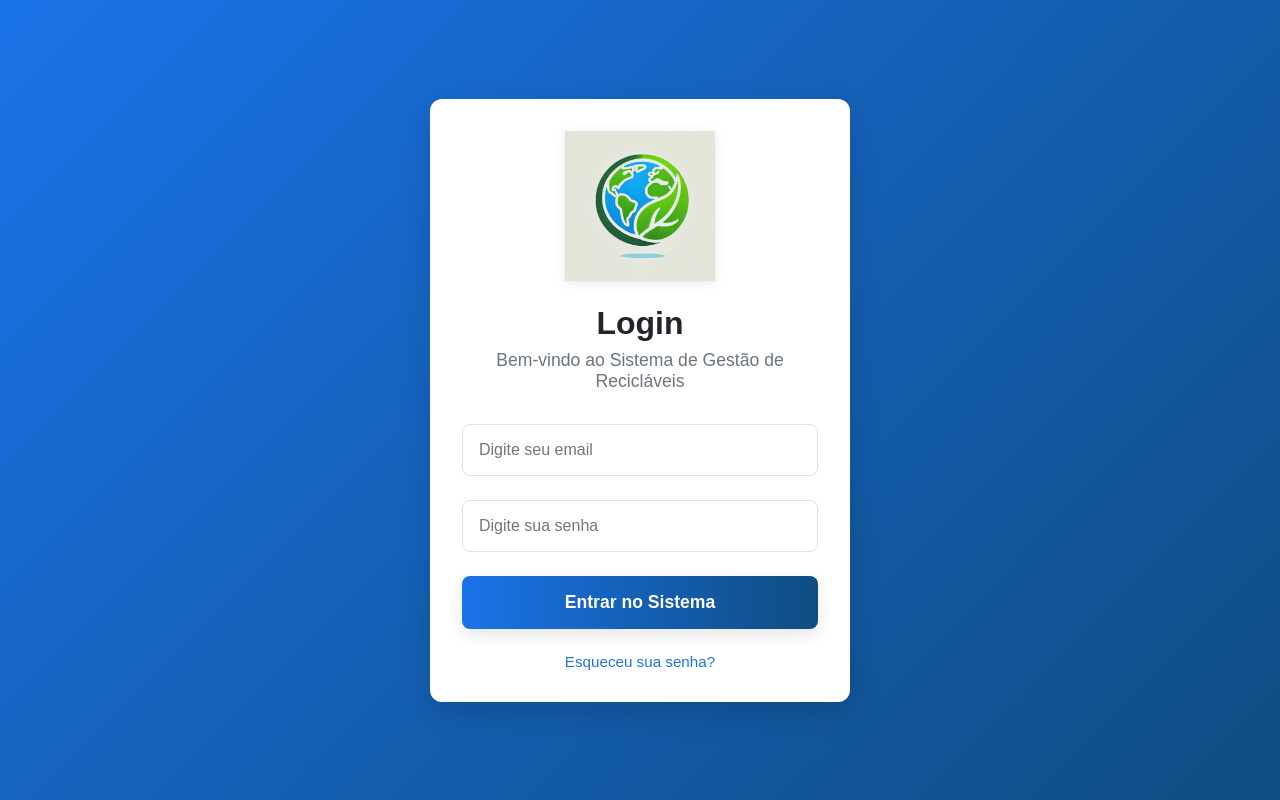
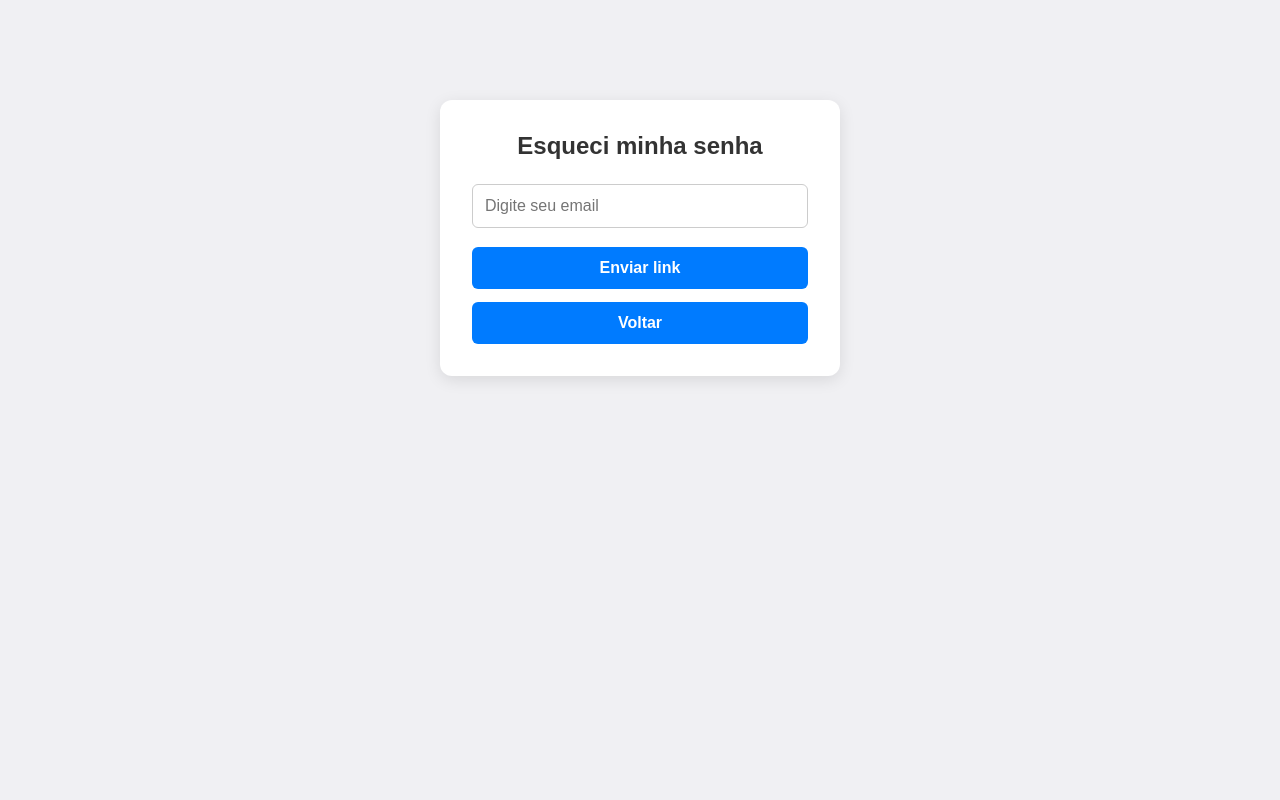
Before and after one commit to gildevson/Recyclable_frontend, a React (Create React App) app: page /forgot-password in a window 1280 px wide. Before the commit this address led to /login. Built offline with nearby package versions, Linux system fonts and the light colour scheme.

Commit message:
Adicionando mais dados

```diff
--- a/package.json
+++ b/package.json
@@ -12,7 +12,7 @@
     "react-icons": "^5.4.0",
     "react-router-dom": "^7.1.3",
     "react-scripts": "5.0.1",
-    "react-toastify": "^11.0.3",
+    "react-toastify": "^11.0.5",
     "recharts": "^2.15.1",
     "web-vitals": "^4.2.4"
   },
--- a/src/App.js
+++ b/src/App.js
@@ -7,29 +7,37 @@ import PrivateRoutes from "./components/routes/PrivateRoute";
 import "./App.css";
 import UserList from "./components/pages/users/UserList";
 import UserCreate from "./components/pages/users/UserCreate";
+import { ToastContainer } from "react-toastify";
+import "react-toastify/dist/ReactToastify.css";
+import ForgotPassword from "./components/forgotPassword/forgotPassword";
+
 
 const AppLayout = () => {
   const location = useLocation();
-  const hideMenu = location.pathname === "/login";
+  const hideMenu = location.pathname === "/login" || location.pathname === "/forgot-password";
+
 
   return (
     <div className="app-container">
       {!hideMenu && <Menu />}
       <div className="content">
         <Routes>
-          {/* Rota pública */}
+          {/* Públicas */}
           <Route path="/login" element={<Login />} />
+          <Route path="/forgot-password" element={<ForgotPassword />} />
 
-          {/* Rotas protegidas */}
+          {/* Protegidas */}
           <Route element={<PrivateRoutes />}>
             <Route path="/dashboard" element={<Dashboard />} />
             <Route path="/users" element={<UserList />} />
             <Route path="/users/new" element={<UserCreate />} />
           </Route>
 
-          {/* Rota padrão para redirecionar para login */}
+          {/* Catch-all */}
           <Route path="*" element={<Navigate to="/login" replace />} />
         </Routes>
+
+        <ToastContainer position="top-right" autoClose={3000} />
       </div>
     </div>
   );
--- /dev/null
+++ b/src/components/forgotPassword/forgotPassword.css
@@ -0,0 +1,56 @@
+.forgot-container {
+  max-width: 400px;
+  margin: 100px auto;
+  padding: 2rem;
+  background-color: #ffffff;
+  border-radius: 12px;
+  box-shadow: 0 4px 16px rgba(0, 0, 0, 0.1);
+  font-family: Arial, sans-serif;
+}
+
+.forgot-container h2 {
+  margin-bottom: 1.5rem;
+  text-align: center;
+  color: #333;
+}
+
+.forgot-container input {
+  width: 100%;
+  padding: 12px;
+  margin-bottom: 1.2rem;
+  border: 1px solid #ccc;
+  border-radius: 6px;
+  font-size: 16px;
+  transition: border-color 0.3s;
+}
+
+.forgot-container input:focus {
+  outline: none;
+  border-color: #007bff;
+}
+
+.forgot-container button {
+  width: 100%;
+  padding: 12px;
+  background-color: #007bff;
+  color: #ffffff;
+  border: none;
+  border-radius: 6px;
+  font-size: 16px;
+  font-weight: bold;
+  cursor: pointer;
+  transition: background-color 0.3s;
+}
+
+.forgot-container button:hover {
+  background-color: #0056b3;
+}
+
+.voltar-botao {
+  margin-top: 0.8rem;
+  background-color: #6c757d;
+}
+
+.voltar-botao:hover {
+  background-color: #5a6268;
+}
--- /dev/null
+++ b/src/components/forgotPassword/forgotPassword.js
@@ -0,0 +1,72 @@
+import React, { useState, useEffect } from "react";
+import { useNavigate } from "react-router-dom";
+import api from "../services/api";
+import { toast } from "react-toastify";
+import "./forgotPassword.css";
+import Loading from "../ui/modal/Loading/Loading";
+
+export default function ForgotPassword() {
+  const [email, setEmail] = useState("");
+  const [loading, setLoading] = useState(false);
+  const navigate = useNavigate();
+
+  // Limpa flag ao entrar na tela
+  useEffect(() => {
+    sessionStorage.removeItem("fromForgotPassword");
+  }, []);
+
+  // Detecta clique na seta de voltar do navegador
+  useEffect(() => {
+    const handlePopState = () => {
+      sessionStorage.setItem("fromForgotPassword", "true"); // marca que foi navegado para trás
+    };
+
+    window.addEventListener("popstate", handlePopState);
+    return () => window.removeEventListener("popstate", handlePopState);
+  }, []);
+
+  // Envia solicitação de redefinição de senha
+  const handleSubmit = async (e) => {
+    e.preventDefault();
+    setLoading(true);
+    try {
+      await api.post("/auth/forgot-password", { email });
+      toast.success("Link enviado para seu e-mail!");
+    } catch (error) {
+      toast.error("Erro ao solicitar recuperação de senha.");
+    } finally {
+      setLoading(false);
+    }
+  };
+
+  // Exibe tela de carregamento
+  if (loading) return <Loading />;
+
+  return (
+    <form onSubmit={handleSubmit} className="forgot-container">
+      <h2>Esqueci minha senha</h2>
+      <input
+        type="email"
+        placeholder="Digite seu email"
+        value={email}
+        onChange={(e) => setEmail(e.target.value)}
+        required
+      />
+      <button type="submit">Enviar link</button>
+
+      <button
+        type="button"
+        className="voltar-botao"
+        onClick={() => {
+          setLoading(true);
+          sessionStorage.setItem("fromForgotPassword", "true");
+          setTimeout(() => {
+            window.history.back(); // navegador volta naturalmente
+          }, 800); // opcional: tempo de loading
+        }}
+      >
+        Voltar
+      </button>
+    </form>
+  );
+}
--- a/src/components/login/login.js
+++ b/src/components/login/login.js
@@ -1,23 +1,46 @@
-import React, { useState } from "react";
+import React, { useState, useEffect } from "react";
 import { useNavigate } from "react-router-dom";
 import api from "../services/api";
 import logo from "../img/logo.png";
 import "./login.css";
+import Loading from "../ui/modal/Loading/Loading";
 
 const Login = () => {
     const [email, setEmail] = useState("");
     const [password, setPassword] = useState("");
     const [error, setError] = useState("");
     const [loading, setLoading] = useState(false);
+    const [linkLoading, setLinkLoading] = useState(false); // usado ao clicar em "esqueci minha senha"
     const navigate = useNavigate();
 
-    // Função para validar email
+    // ✅ Ao montar a tela de login, verifica se veio da tela de "esqueci minha senha"
+    useEffect(() => {
+        const cameFromForgot = sessionStorage.getItem("fromForgotPassword");
+        if (cameFromForgot) {
+            setLoading(true);
+            setTimeout(() => {
+                setLoading(false);
+                sessionStorage.removeItem("fromForgotPassword"); // limpa para não repetir
+            }, 1000); // tempo do loading
+        }
+    }, []);
+
     const validateEmail = (email) => {
         const regex = /^[^\s@]+@[^\s@]+\.[^\s@]+$/;
         return regex.test(email);
     };
 
-    // Lida com a submissão do formulário de login
+    const handleForgotPasswordClick = () => {
+        setLinkLoading(true);
+        sessionStorage.setItem("fromLogin", "true"); // marca que veio do login
+        setTimeout(() => {
+            navigate("/forgot-password");
+        }, 1000);
+    };
+
+    // Se estiver carregando login ou indo para forgot-password, mostra a tela de loading
+    if (loading || linkLoading) return <Loading />;
+
     const handleSubmit = async (e) => {
         e.preventDefault();
         if (loading) return;
@@ -96,9 +119,14 @@ const Login = () => {
                     </button>
                 </form>
 
-                <a href="/forgot-password" className="forgot-password-link">
-                    Esqueceu sua senha?
-                </a>
+                <button
+                    type="button"
+                    onClick={handleForgotPasswordClick}
+                    className="forgot-password-link"
+                    disabled={linkLoading}
+                >
+                    {linkLoading ? <span className="spinner"></span> : "Esqueceu sua senha?"}
+                </button>
             </div>
         </div>
     );
--- a/src/components/menu/menu.css
+++ b/src/components/menu/menu.css
@@ -198,14 +198,14 @@ body {
     background-color: rgba(28, 24, 24, 0.8); /* Cor de fundo com opacidade */
     z-index: 1000;
     font-weight: bold;
-    color: #00ff85;
+    color: #ff5100;
 }
 
 .spinner {
     width: 50px;
     height: 50px;
     border: 8px solid rgba(0, 0, 0, 0.1);
-    border-top: 8px solid #00ff85;
+    border-top: 8px solid #4b84ee;
     border-radius: 50%;
     animation: spin 1.5s linear infinite;
 }
--- a/src/components/pages/users/UserCreate.js
+++ b/src/components/pages/users/UserCreate.js
@@ -1,6 +1,7 @@
 import React, { useState, useEffect } from "react";
 import api from "../../services/api";
 import "./UserList.css";
+import { toast } from "react-toastify";
 
 const UserCreate = ({ onClose, onUserCreated }) => {
   const [name, setName] = useState("");
@@ -64,7 +65,7 @@ const UserCreate = ({ onClose, onUserCreated }) => {
 
     try {
       await api.post("/users/register", payload);
-      alert("Usuário criado com sucesso!");
+      toast.success("Usuário criado com sucesso!");
       onUserCreated();
       onClose();
     } catch (error) {
@@ -74,9 +75,9 @@ const UserCreate = ({ onClose, onUserCreated }) => {
         typeof error.response.data === "string" &&
         error.response.data.includes("Email já cadastrado")
       ) {
-        alert("Erro: o e-mail informado já está em uso.");
+        toast.error("Erro: o e-mail informado já está em uso.");
       } else {
-        alert("Erro ao criar usuário.");
+        toast.error("Erro ao criar usuário.");
       }
       console.error("Erro ao criar usuário:", error);
     }
--- /dev/null
+++ b/src/components/ui/modal/Loading/Loading.css
@@ -0,0 +1,32 @@
+.loading-screen {
+  position: fixed;
+  top: 0;
+  left: 0;
+  width: 100%;
+  height: 100vh;
+  display: flex;
+  justify-content: center;
+  align-items: center;
+  background-color: rgba(28, 24, 24, 0.8);
+  z-index: 1000;
+  font-weight: bold;
+  color: #ff5100;
+}
+
+.spinner {
+  width: 50px;
+  height: 50px;
+  border: 8px solid rgba(0, 0, 0, 0.1);
+  border-top: 8px solid #ff7b00;
+  border-radius: 50%;
+  animation: spin 1.5s linear infinite;
+}
+
+@keyframes spin {
+  0% {
+    transform: rotate(0deg);
+  }
+  100% {
+    transform: rotate(360deg);
+  }
+}
--- /dev/null
+++ b/src/components/ui/modal/Loading/Loading.js
@@ -0,0 +1,13 @@
+
+import React from "react";
+import "./Loading.css"; // Certifique-se de criar o arquivo CSS
+
+const Loading = () => {
+  return (
+    <div className="loading-screen">
+      <div className="spinner"></div>
+    </div>
+  );
+};
+
+export default Loading;
```
Also changed, not shown: src/components/ResetPassword/resetPassword.js (added, +36 -0 lines), src/components/menu/menu.js (+9 -9 lines), src/components/ResetPassword/resetPassword.css (added), 1 other file (tests, documents, lock files or other folders).
